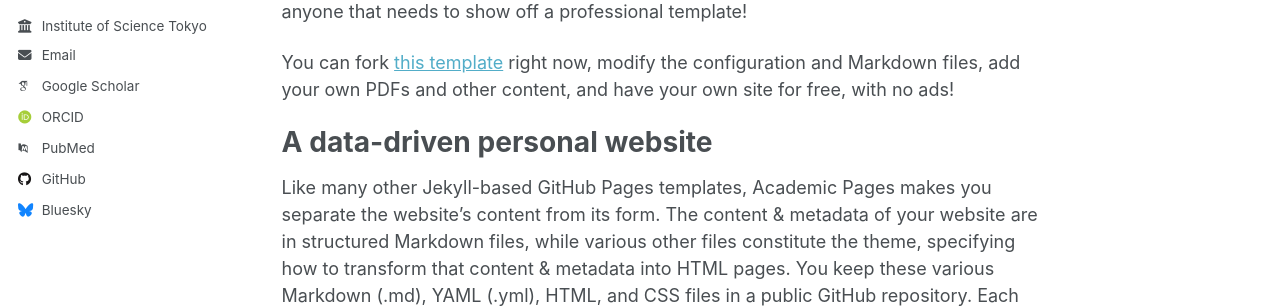
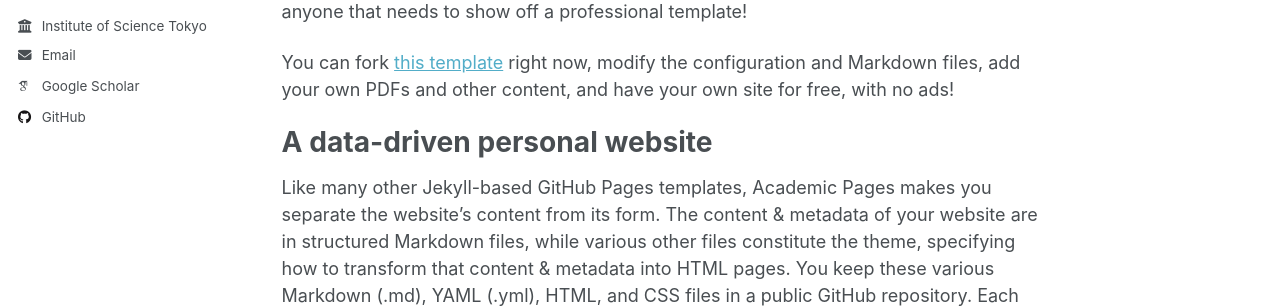
Before and after one commit to hancules/hancules.github.io, a Jekyll site: the page built from _pages/about.md, in a window 1280 px wide. Shown: the part 360-668 px from the top of the page. Built offline with Jekyll 4.4.1, drawn with Linux system fonts in a browser that asks for light colours; some web fonts are replaced; a script that is not in the unit is left out.

Commit message:
Update _config.yml

```diff
--- a/_config.yml
+++ b/_config.yml
@@ -38,9 +38,9 @@ author:
   googlescholar    : "https://scholar.google.com/citations?user=PS_CX0AAAAAJ"
   inspire-hep      : # URL
   impactstory      : # URL
-  orcid            : "https://orcid.org/yourorcidurl"
+  orcid            : # "https://orcid.org/yourorcidurl"
   semantic         : # URL
-  pubmed           : "https://www.ncbi.nlm.nih.gov/pubmed/?term=john+snow"
+  pubmed           : # "https://www.ncbi.nlm.nih.gov/pubmed/?term=john+snow"
   researchgate     : # URL
   scopus           : # URL
 
@@ -48,13 +48,13 @@ author:
   bitbucket        : # Username - Update with your username on the site
   codepen          : # Username
   dribbble         : # Username
-  github           : "academicpages"
+  github           : "https://github.com/hancules"
   kaggle           : # Username
   stackoverflow    : # User number or user number and name (i.e., use "1" or "1/jeff-atwood")
 
   # Social media
   artstation       : # Username
-  bluesky          : "bsky.app" # Replace this with you Bluesky username
+  bluesky          : # "bsky.app" # Replace this with you Bluesky username
   facebook         : # Username
   flickr           : # Username
   foursquare       : # Username
```
